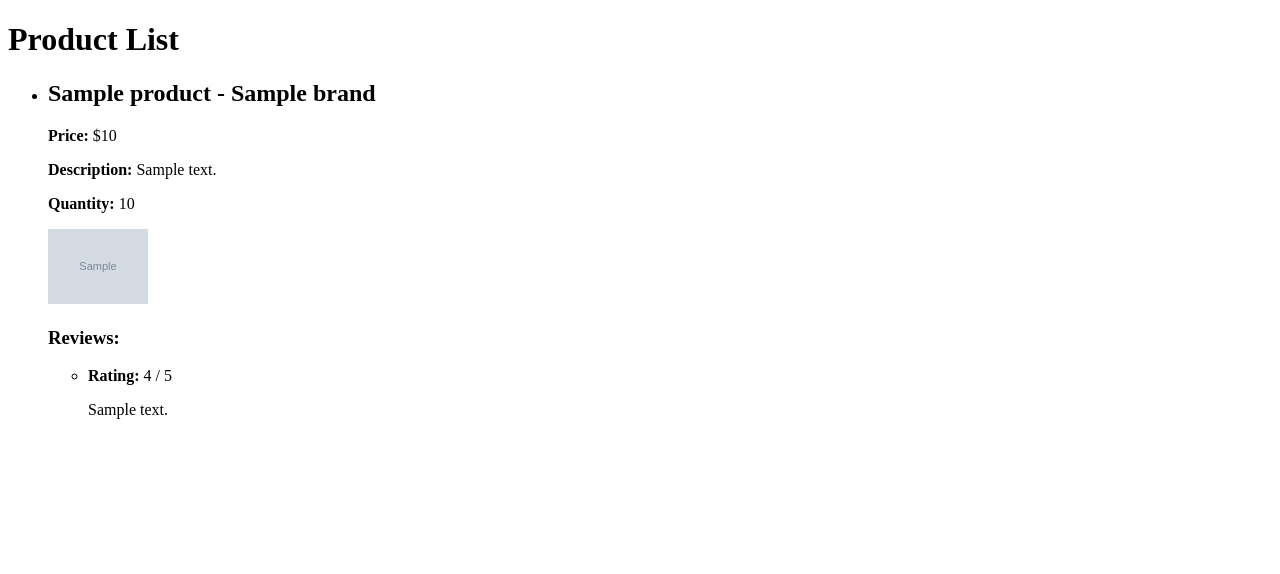
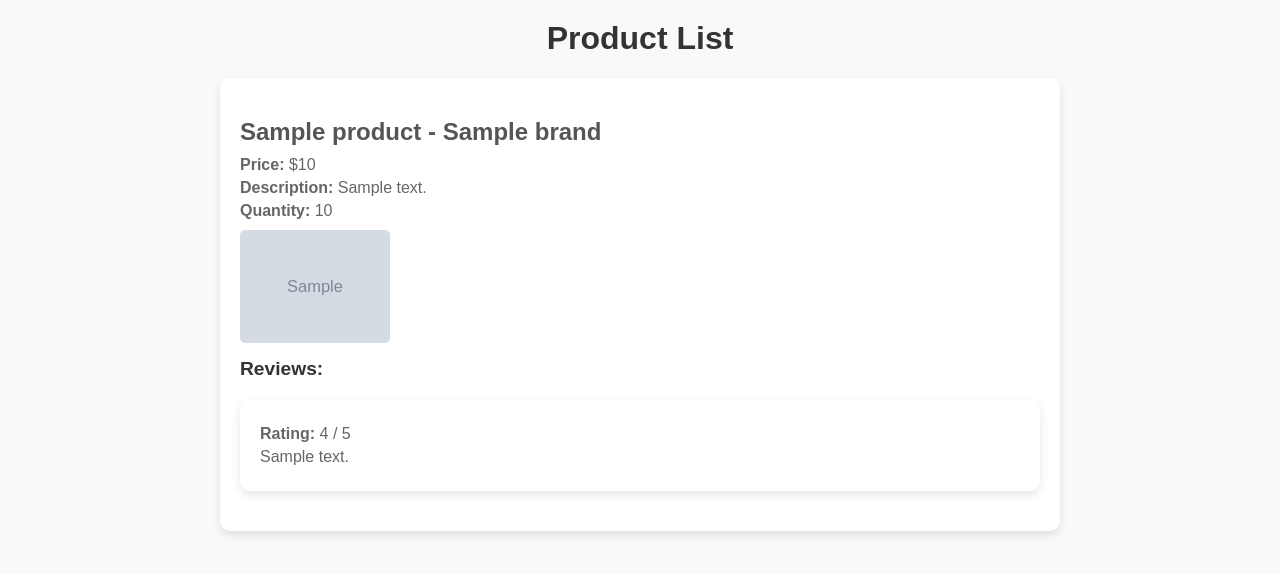
Before and after one commit to sanket-25-03/rest_mobile_sale_project, a Django app: template mobile_project/mobile_sale/templates/mobile_sale/index.html in a window 1280 px wide. Shown: the top 574 px of the page. Run offline with Django 3.2, Linux system fonts and the light colour scheme; the template is opened without the code that fills it: most values are stand-ins (such as "Sample title", 1, 10 or a date in 2020); grey boxes marked "Sample" are stand-in pictures.

Commit message:
css
updated for frontend

```diff
--- a/mobile_project/mobile_project/settings.py
+++ b/mobile_project/mobile_project/settings.py
@@ -40,6 +40,8 @@ INSTALLED_APPS = [
     'mobile_sale',
     'django_filters',
 ]
+STATIC_URL = '/static/'
+STATICFILES_DIRS = [BASE_DIR / 'static']  # Adjust based on your directory structure
 
 MIDDLEWARE = [
     'django.middleware.security.SecurityMiddleware',
--- /dev/null
+++ b/mobile_project/mobile_sale/static/css/style.css
@@ -0,0 +1,75 @@
+body {
+    font-family: Arial, sans-serif;
+    background-color: #f9f9f9;
+    margin: 0;
+    padding: 0;
+}
+
+h1 {
+    text-align: center;
+    color: #333;
+    margin-top: 20px;
+}
+
+ul {
+    list-style-type: none;
+    padding: 0;
+    margin: 0;
+}
+
+li {
+    background: #fff;
+    margin: 20px auto;
+    padding: 20px;
+    border-radius: 10px;
+    box-shadow: 0 4px 8px rgba(0, 0, 0, 0.1);
+    max-width: 800px;
+}
+
+h2 {
+    font-size: 1.5em;
+    color: #555;
+    margin-bottom: 10px;
+}
+
+p {
+    margin: 5px 0;
+    font-size: 1em;
+    color: #666;
+}
+
+img {
+    display: block;
+    margin: 10px 0;
+    border-radius: 5px;
+    max-width: 150px;
+    height: auto;
+}
+
+h3 {
+    margin-top: 15px;
+    font-size: 1.2em;
+    color: #333;
+}
+
+.no-data {
+    text-align: center;
+    margin-top: 50px;
+    font-size: 1.2em;
+    color: #999;
+}
+
+/* For smaller screens */
+@media (max-width: 768px) {
+    li {
+        padding: 15px;
+    }
+
+    h2 {
+        font-size: 1.2em;
+    }
+
+    img {
+        max-width: 120px;
+    }
+}
--- a/mobile_project/mobile_sale/templates/mobile_sale/index.html
+++ b/mobile_project/mobile_sale/templates/mobile_sale/index.html
@@ -4,6 +4,8 @@
     <meta charset="UTF-8">
     <meta name="viewport" content="width=device-width, initial-scale=1.0">
     <title>Product List</title>
+    {% load static %}
+    <link rel="stylesheet" href="{% static 'css/style.css' %}">
 </head>
 <body>
     <h1>Product List</h1>
@@ -18,7 +20,7 @@
                     <p><strong>Quantity:</strong> {{ product.quantity }}</p>
 
                     {% if product.prod_image %}
-                        <img src="{{ product.prod_image.url }}" alt="{{ product.name }}" width="100">
+                        <img src="{{ product.prod_image.url }}" alt="{{ product.name }}">
                     {% else %}
                         <p>No image available</p>
                     {% endif %}
@@ -42,7 +44,7 @@
             {% endfor %}
         </ul>
     {% else %}
-        <p>No products available</p>
+        <p class="no-data">No products available</p>
     {% endif %}
 </body>
 </html>
```
